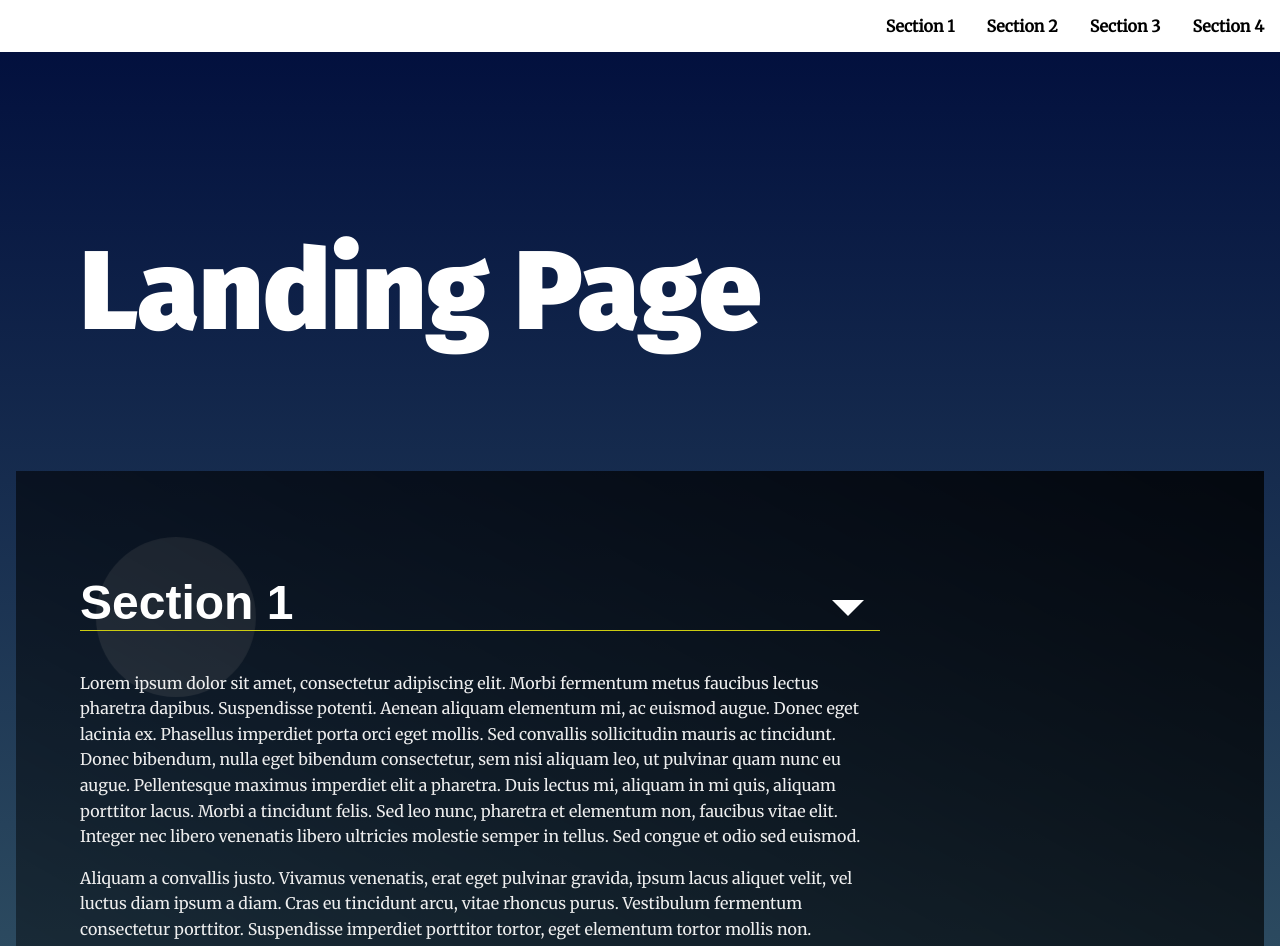
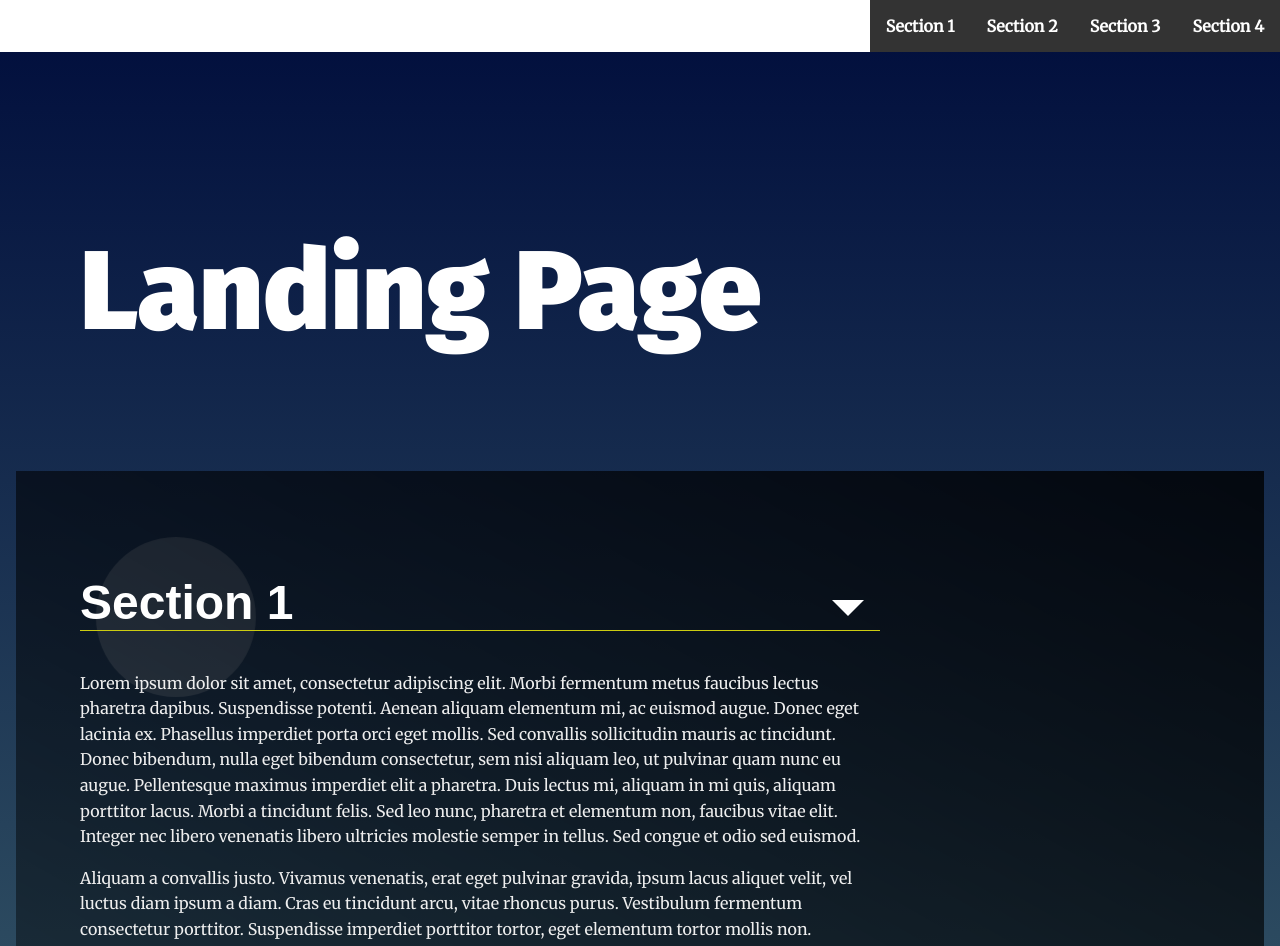
Before and after one commit to moataz9/manipulating_landing_page, a plain HTML site: page index.html in a window 1280 px wide. Shown: the top 946 px of the page. Drawn offline with Linux system fonts and the light colour scheme.

Commit message:
feat: add highlight active styles to navList

```diff
--- a/css/styles.css
+++ b/css/styles.css
@@ -84,7 +84,8 @@ section {
   color: #000;
 }
 
-.navbar__menu .menu__link:hover {
+.navbar__menu .menu__link:hover,
+.navbar__menu .menu__link.active {
   background: #333;
   color: #fff;
   transition: ease-in-out 0.3s all;
```
